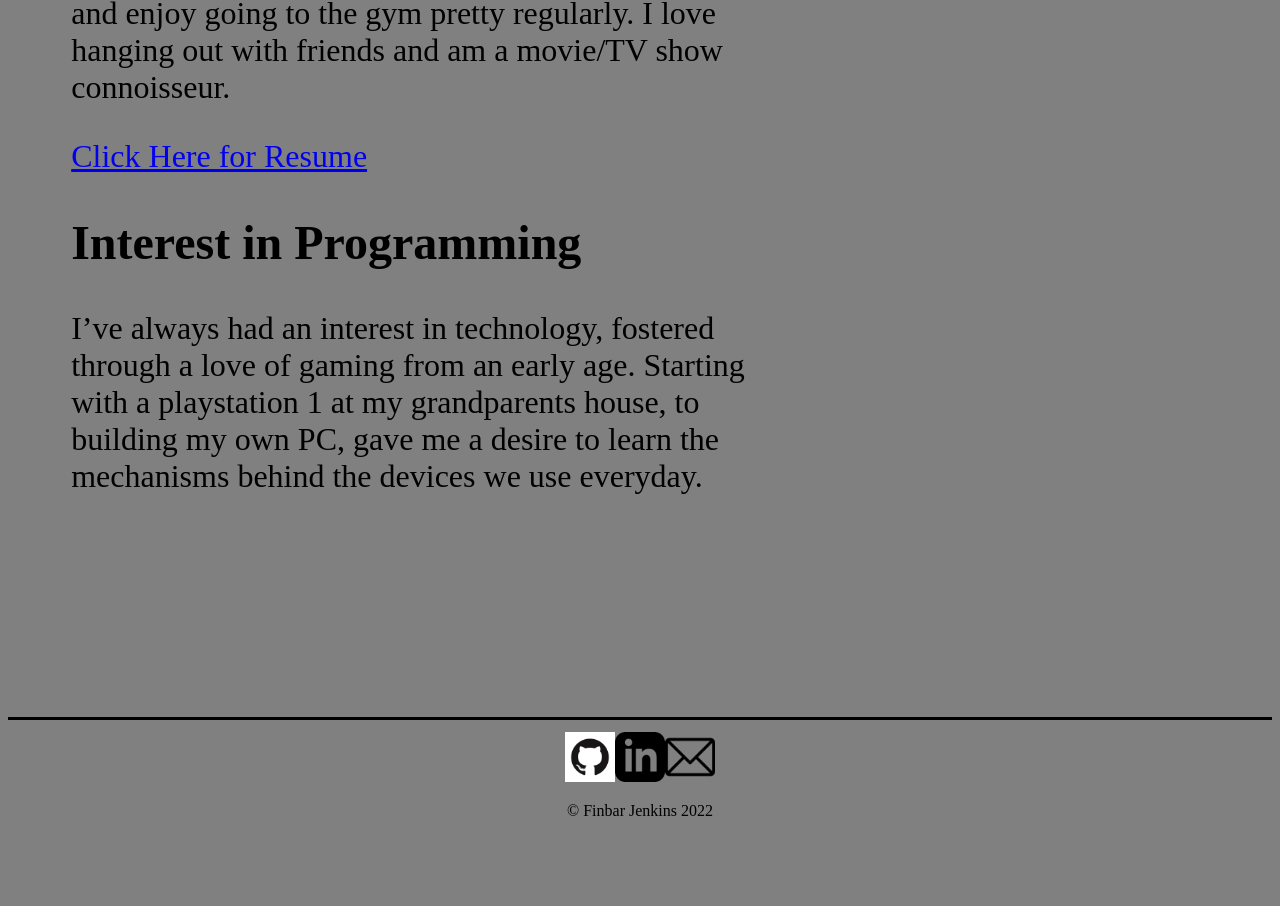
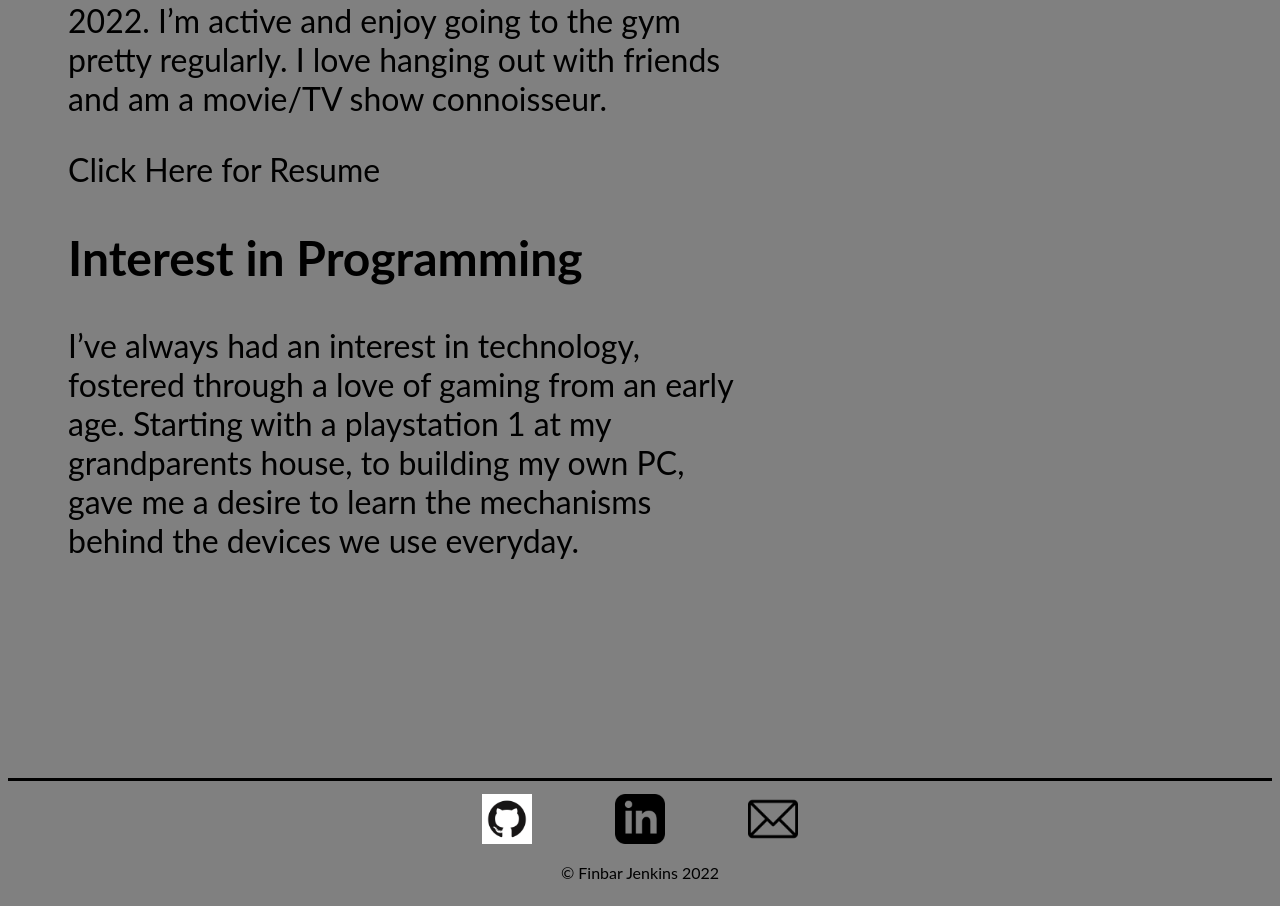
Before and after one commit to finnjenk/T1-Portfolio-Unfinished, a plain HTML site: page about.html in a window 1280 px wide. Shown: the part 494-1400 px from the top of the page. Before the commit the page ends 1338 px from the top, so only its background shows below. Drawn offline with Linux system fonts and the light colour scheme.

Commit message:
Nav + Header Unified

```diff
--- a/styles/about.css
+++ b/styles/about.css
@@ -9,9 +9,20 @@ nav {
     padding-right: 2%;
 }
 
+a {
+    text-decoration: none;
+    color: black;
+}
+
+a:hover {
+    color: red;
+    /* font-size: 1.2rem; */
+}
+
 nav div {
     display: flex;
-
+    width: 50%;
+    justify-content: space-evenly;
 }
 
 body {
@@ -24,18 +35,25 @@ main {
     justify-content: center;
     padding-top: 10%;
     padding-bottom: 10%;
-    /* position: relative; */
-    height:calc();
+}
+
+body {
+    font-family: 'Lato', sans-serif;
+    background-color: grey;
 }
 
 section {
     margin: 5%;
 }
 
+main {
+    margin-right: 5%;
+}
+
 #newyork {
     display: flex;
     justify-content: center;
-    box-shadow: 3px 3px black;
+    border: 4px solid black;
     width: 45%;
     height: 45%;
     border-radius: 40%;
@@ -45,20 +63,19 @@ section {
     display: flex;
     flex-direction: row;
     justify-content: center;
-    }
+    justify-content: space-between;
+    width: 25%;
+}
 
-    .socials img {
+.socials img {
     width: 50px;
     height: 50px;
-    }
+}
 
-    footer {
+footer {
     display: flex;
     flex-direction: column;
     border-top: solid;
     padding-top: 1%;
-    }
-
-    .footer {
-        text-align: center;
-    }
+    align-items: center;
+}
--- a/styles/blog.css
+++ b/styles/blog.css
@@ -9,12 +9,24 @@ nav {
     padding-right: 2%;
 }
 
+a {
+    text-decoration: none;
+    color: black;
+}
+
+a:hover {
+    color: red;
+    /* font-size: 1.2rem; */
+}
+
 nav div {
     display: flex;
-
+    width: 50%;
+    justify-content: space-evenly;
 }
 
 body {
+    font-family: 'Lato', sans-serif;
     background-color: grey;
 }
 
@@ -62,20 +74,19 @@ section {
     display: flex;
     flex-direction: row;
     justify-content: center;
-    }
+    justify-content: space-between;
+    width: 25%;
+}
 
-    .socials img {
+.socials img {
     width: 50px;
     height: 50px;
-    }
+}
 
-    footer {
+footer {
     display: flex;
     flex-direction: column;
     border-top: solid;
     padding-top: 1%;
-    }
-
-    .footer {
-        text-align: center;
+    align-items: center;
 }
--- a/styles/projects.css
+++ b/styles/projects.css
@@ -9,12 +9,24 @@ nav {
     padding-right: 2%;
 }
 
+a {
+    text-decoration: none;
+    color: black;
+}
+
+a:hover {
+    color: red;
+    /* font-size: 1.2rem; */
+}
+
 nav div {
     display: flex;
-
+    width: 50%;
+    justify-content: space-evenly;
 }
 
 body {
+    font-family: 'Lato', sans-serif;
     background-color: grey;
 }
 
@@ -56,20 +68,19 @@ section {
     display: flex;
     flex-direction: row;
     justify-content: center;
-    }
+    justify-content: space-between;
+    width: 25%;
+}
 
-    .socials img {
+.socials img {
     width: 50px;
     height: 50px;
-    }
+}
 
-    footer {
+footer {
     display: flex;
     flex-direction: column;
     border-top: solid;
     padding-top: 1%;
-    }
-
-    .footer {
-        text-align: center;
+    align-items: center;
 }
```
